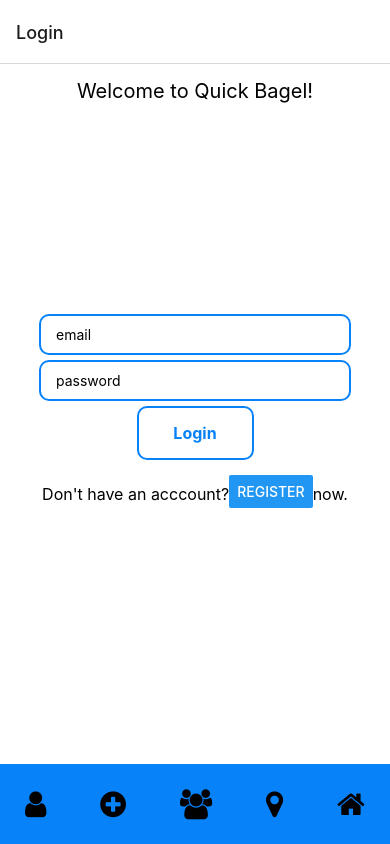
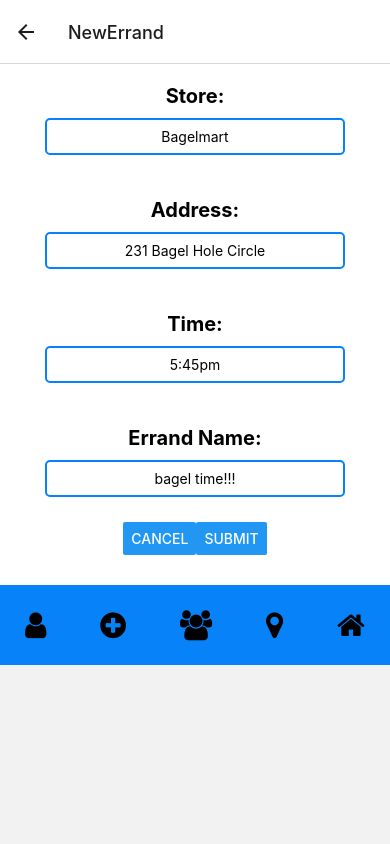
Before and after one commit to rpp30-boc-heartbleed/whimsical, a React Native app in the folder client/: screen /NewErrand in a window 390 px wide. Built offline with nearby package versions, Linux system fonts and the light colour scheme.

Commit message:
built new errand component skeleton

```diff
--- a/client/components/Dashboard/DashboardBody.jsx
+++ b/client/components/Dashboard/DashboardBody.jsx
@@ -46,12 +46,14 @@ const styles = StyleSheet.create({
     backgroundColor: '#fff',
     flexDirection: 'row',
     borderWidth: 1,
-    paddingLeft: 120,
-    paddingRight: 120,
+    paddingLeft: 110,
+    // paddingRight: 110,
     paddingTop: 60,
     paddingBottom: 60,
     borderRadius: 5,
     marginBottom: 10,
+    marginRight: 5,
+    marginLeft: 5,
   },
 });
 
--- a/client/components/Dashboard/DashboardContainer.jsx
+++ b/client/components/Dashboard/DashboardContainer.jsx
@@ -6,34 +6,35 @@ import {
   TextInput,
   StatusBar,
   Button,
+  ScrollView,
 } from 'react-native';
 import DashboardHeader from './DashboardHeader';
 import DashboardStats from './DashboardStats';
 import DashboardBody from './DashboardBody';
+import NavBar from '../NavBar/NavBarContainer';
 
 const DashboardContainer = ({ navigation }) => {
   return (
     <View style={styles.container}>
       <DashboardHeader />
-      <DashboardStats />
-      <DashboardBody />
-
-      <View style={styles.links}>
-        <Button title="Go to Errand Tracker" onPress={() => navigation.push('ErrandTracker')} />
-      </View>
+      <ScrollView style={styles.scrollview}>
+        <DashboardStats />
+        <DashboardBody />
+      </ScrollView>
+      <NavBar navigation={navigation} style={styles.navbar} />
     </View>
   );
 };
 
 const styles = StyleSheet.create({
   container: {
-    flex: 1,
     backgroundColor: '#fff',
-    alignItems: 'center',
-    // justifyContent: 'center',
   },
-  links: {
-    paddingTop: 20,
+  scrollview: {
+    marginBottom: -53,
+  },
+  navbar: {
+    backgroundColor: 'yellow',
   },
 });
 
--- a/client/components/Dashboard/DashboardHeader.jsx
+++ b/client/components/Dashboard/DashboardHeader.jsx
@@ -25,7 +25,7 @@ const DashboardHeader = ({ navigation }) => {
 
 const styles = StyleSheet.create({
   outercontainer: {
-    borderWidth: 1,
+    borderBottomWidth: 1,
     alignItems: 'center',
   },
   container: {
--- a/client/components/Dashboard/DashboardStats.jsx
+++ b/client/components/Dashboard/DashboardStats.jsx
@@ -22,6 +22,7 @@ const styles = StyleSheet.create({
   container: {
     backgroundColor: '#fff',
     flexDirection: 'row',
+    justifyContent: 'center',
     marginTop: 5,
     marginBottom: 5,
   },
--- a/client/components/NavBar/NavBarContainer.jsx
+++ b/client/components/NavBar/NavBarContainer.jsx
@@ -22,9 +22,9 @@ const NavBarContainer = ({ navigation }) => {
         title="Go to User Profile"
         onPress={() => navigation.push('UserProfile')} // push the name property of the Stack.Screen component as defined in App.jsx
       /> */}
-      {/* Add */}
+      {/* Add Errand*/}
       <TouchableOpacity>
-        <Icon size={30} name='plus-circle'></Icon>
+        <Icon size={30} name='plus-circle' onPress={() => navigation.push('NewErrand')}></Icon>
       </TouchableOpacity>
       {/* FriendsList */}
       <TouchableOpacity>
--- /dev/null
+++ b/client/components/NewErrand/NewErrandContainer.jsx
@@ -0,0 +1,66 @@
+import React from 'react';
+import {
+  View,
+  Text,
+  StyleSheet,
+  TextInput,
+  StatusBar,
+  Button,
+} from 'react-native';
+import NavBar from '../NavBar/NavBarContainer';
+
+const NewErrandContainer = ({ navigation }) => (
+  <View style={styles.container}>
+    <View style={styles.container2}>
+      <Text style={styles.textfields}>Store:</Text>
+      <TextInput style={styles.textInputs} placeholder="Bagelmart" />
+
+      <Text style={styles.textfields}>Address:</Text>
+      <TextInput style={styles.textInputs} placeholder="231 Bagel Hole Circle" />
+
+      <Text style={styles.textfields}>Time:</Text>
+      <TextInput style={styles.textInputs} placeholder="5:45pm" />
+
+      <Text style={styles.textfields}>Errand Name:</Text>
+      <TextInput style={styles.textInputs} placeholder="bagel time!!!" />
+
+      <View style={styles.buttons}>
+        <Button title="Cancel" style={styles.cancel} />
+        <Button title="Submit" style={styles.submit} />
+      </View>
+    </View>
+
+    <NavBar navigation={navigation} style={styles.navbar} />
+  </View>
+);
+
+const styles = StyleSheet.create({
+  container: {
+    backgroundColor: '#fff',
+  },
+  container2: {
+    alignItems: 'center',
+  },
+  textfields: {
+    marginTop: 20,
+    fontSize: 20,
+    fontWeight: 'bold',
+  },
+  textInputs: {
+    borderWidth: 2,
+    width: 300,
+    padding: 8,
+    borderRadius: 5,
+    marginTop: 10,
+    marginBottom: 23,
+    borderColor: '#0782F9',
+    textAlign: 'center',
+  },
+  buttons: {
+    flexDirection: 'row',
+    marginTop: 2,
+    marginBottom: -20,
+  },
+});
+
+export default NewErrandContainer;
--- a/client/components/index.js
+++ b/client/components/index.js
@@ -1,4 +1,5 @@
 import DashboardContainer from './Dashboard/DashboardContainer';
+import NewErrandContainer from './NewErrand/NewErrandContainer';
 import ErrandTrackerContainer from './ErrandTracker/ErrandTrackerContainer';
 import FriendsListContainer from './FriendsList/FriendsListContainer';
 import LoginContainer from './Login/LoginContainer';
@@ -9,6 +10,7 @@ import UserProfileContainer from './UserProfile/UserProfileContainer';
 
 export {
   DashboardContainer,
+  NewErrandContainer,
   ErrandTrackerContainer,
   LoginContainer,
   FriendsListContainer,
--- a/client/navigation/Navigation.jsx
+++ b/client/navigation/Navigation.jsx
@@ -6,6 +6,7 @@ import { createNativeStackNavigator } from '@react-navigation/native-stack';
 
 import {
   DashboardContainer,
+  NewErrandContainer,
   ErrandTrackerContainer,
   FriendsListContainer,
   LoginContainer,
@@ -24,6 +25,7 @@ const Navigation = () => {
         <Stack.Screen name='Login' component={LoginContainer} />
         <Stack.Screen name='Register' component={RegisterContainer} />
         <Stack.Screen name='Dashboard' component={DashboardContainer} />
+        <Stack.Screen name='NewErrand' component={NewErrandContainer} />
         <Stack.Screen name='ErrandTracker' component={ErrandTrackerContainer} />
         <Stack.Screen name='Map' component={MapContainer} />
         <Stack.Screen name='NavBar' component={NavBarContainer} />
```
